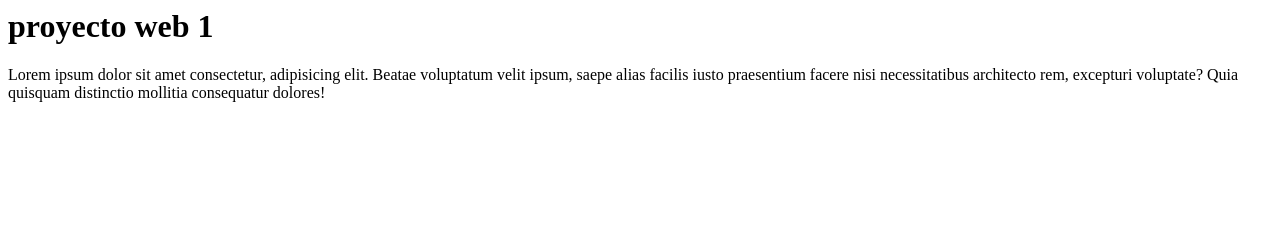
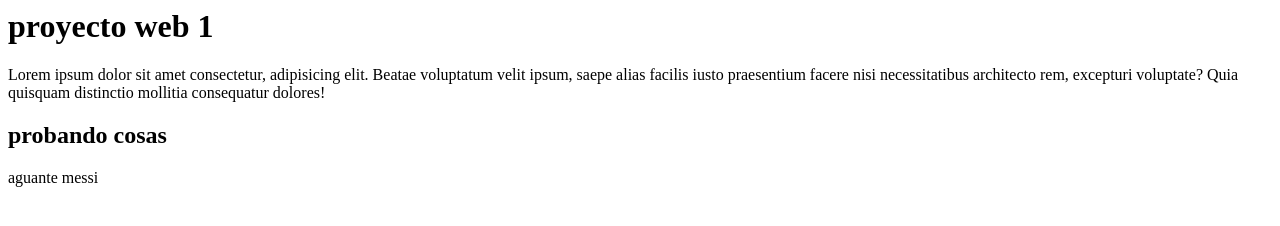
Before and after one commit to Al3ksei/proyecto-1, a plain HTML site: page index.html in a window 1280 px wide. Drawn offline with Linux system fonts and the light colour scheme.

Commit message:
<!-- los movi hihi haha>

```diff
--- a/index.html
+++ b/index.html
@@ -23,8 +23,10 @@
 
 
 <footer>
+<!--messi charla-->
 
-
+<h2> probando cosas</h2>
+<p> aguante messi</p>
 </footer>
 
 
```
